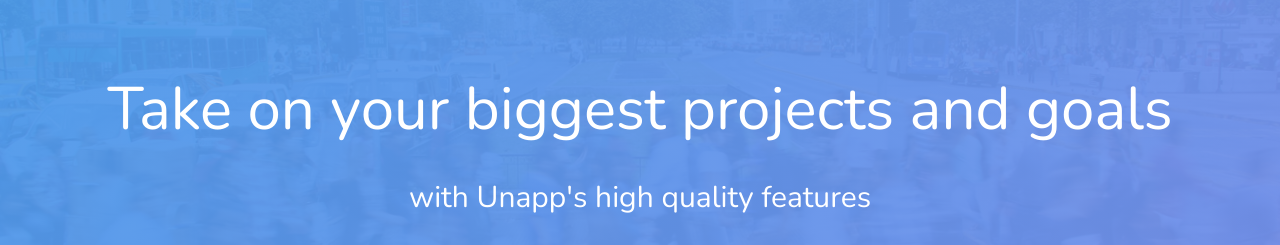
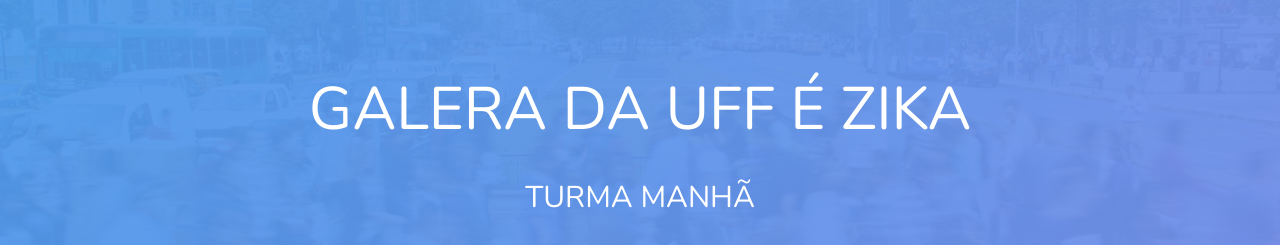
Before and after one commit to eunota10/Edilson_hacktruck, a plain HTML site: page index.html in a window 1280 px wide. Shown: the part 149-394 px from the top of the page. Drawn offline with nearby package versions, Linux system fonts and the light colour scheme; files whose address does not match are found by name.

Commit message:
Alteração texto UFF

```diff
--- a/index.html
+++ b/index.html
@@ -90,8 +90,8 @@
 					<div class="container">
 						<div class="col-md-12 col-md-offset-0">
 							<div class="animate-box">
-								<h2>Take on your biggest projects and goals</h2>
-								<p>with Unapp's high quality features</p>
+								<h2>GALERA DA UFF É ZIKA</h2>
+								<p> TURMA MANHÃ</p>
 								<p><a href="gallery.html" class="btn btn-primary btn-lg btn-custom">Get premium</a></p>
 							</div>
 						</div>
```
